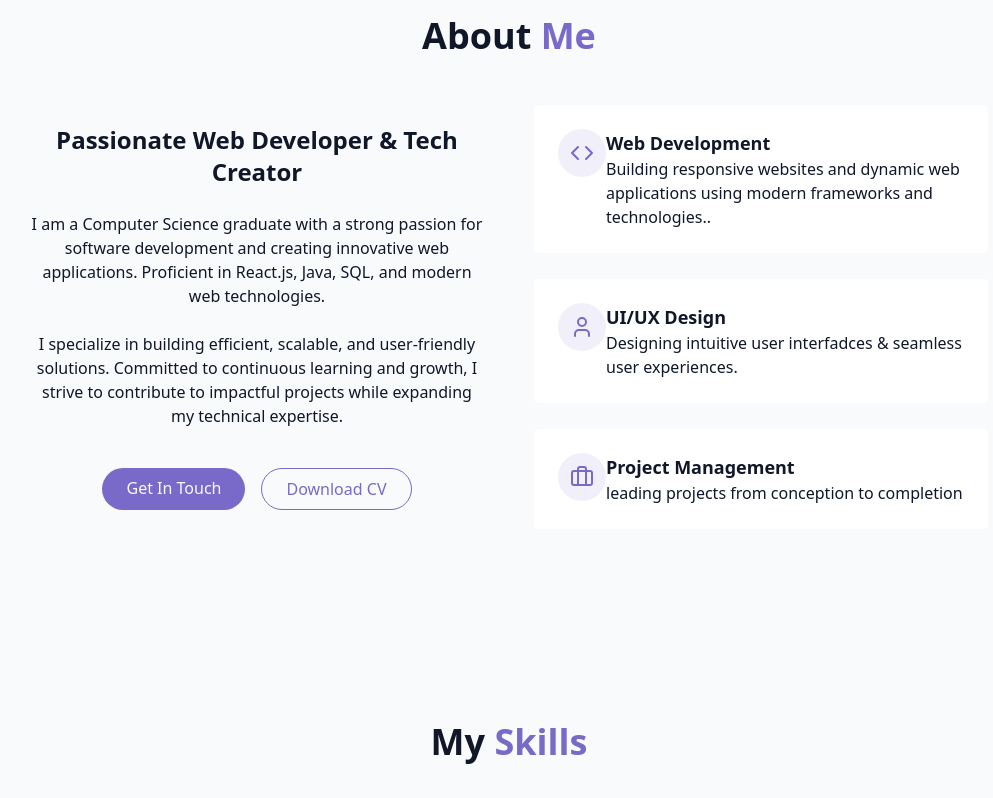
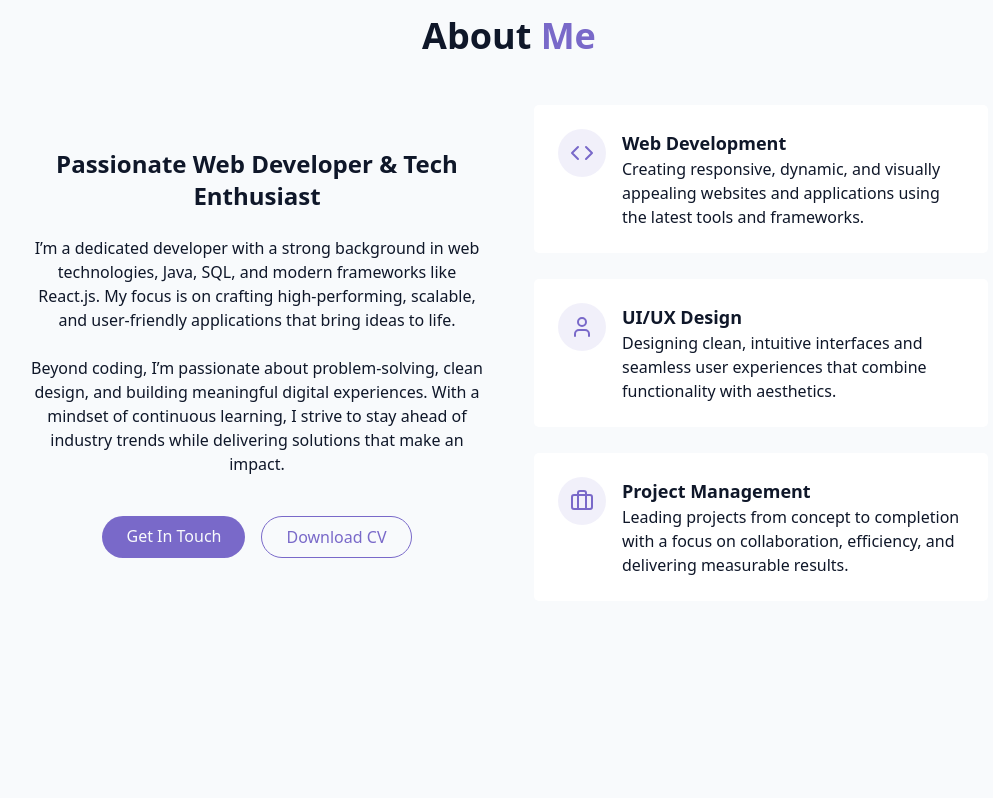
Before and after one commit to UzmaSulthana27/portfolio, a React (Vite) app: page / in a window 1280 px wide. Shown: the part 880-1678 px from the top of the page, without its empty margins (131-1124 px from the left). Built offline with nearby package versions, Linux system fonts and the light colour scheme.

Commit message:
Updated navbar component

```diff
--- a/src/components/AboutSection.jsx
+++ b/src/components/AboutSection.jsx
@@ -1,72 +1,97 @@
+
 import { Briefcase, Code, User } from "lucide-react";
+
 export const AboutSection = () => {
   return (
     <section id="about" className="py-24 px-4 relative">
       <div className="container mx-auto max-w-5xl">
         <h2 className="text-3xl md:text-4xl font-bold mb-12 text-center">
-          About <span className="text-primary ">Me</span>
+          About <span className="text-primary">Me</span>
         </h2>
 
         <div className="grid grid-cols-1 md:grid-cols-2 gap-12 items-center">
+          {/* Left Side - Intro */}
           <div className="space-y-6">
             <h3 className="text-2xl font-bold">
-              Passionate Web Developer & Tech Creator
+              Passionate Web Developer & Tech Enthusiast
             </h3>
             <p className="text-muted-foreground">
-              I am a Computer Science graduate with a strong passion for
-              software development and creating innovative web applications.
-              Proficient in React.js, Java, SQL, and modern web technologies.
+              I’m a dedicated developer with a strong background in{" "}
+              <span className="font-medium">web technologies, Java, SQL,</span>{" "}
+              and modern frameworks like React.js. My focus is on crafting{" "}
+              <span className="font-medium">
+                high-performing, scalable, and user-friendly applications
+              </span>{" "}
+              that bring ideas to life.
             </p>
             <p className="text-muted-foreground">
-              I specialize in building efficient, scalable, and user-friendly
-              solutions. Committed to continuous learning and growth, I strive
-              to contribute to impactful projects while expanding my technical
-              expertise.
+              Beyond coding, I’m passionate about problem-solving, clean design,
+              and building meaningful digital experiences. With a mindset of
+              continuous learning, I strive to stay ahead of industry trends
+              while delivering{" "}
+              <span className="font-medium">
+                solutions that make an impact
+              </span>
+              .
             </p>
             <div className="flex flex-col sm:flex-row gap-4 pt-4 justify-center">
               <a href="#contact" className="cosmic-button">
-                Get In Touch{" "}
+                Get In Touch
               </a>
               <a
-                href=""
+                href="#"
                 className="px-6 py-2 rounded-full border border-primary text-primary hover:bg-primary/10 transition-colors duration-300"
               >
-                {" "}
                 Download CV
               </a>
             </div>
           </div>
+
+          {/* Right Side - Highlights */}
           <div className="grid grid-cols-1 gap-6">
             <div className="gradient-border p-6 card-hover">
-              <div className="flex items-start ga--4">
+              <div className="flex items-start gap-4">
                 <div className="p-3 rounded-full bg-primary/10">
                   <Code className="h-6 w-6 text-primary" />
                 </div>
-                <div className="text-left ">
-                    <h4 className="font-semibold text-lg">Web Development</h4>
-                    <p className="text-muted-foreground"> Building responsive websites and dynamic web applications using modern frameworks and technologies..</p>
+                <div className="text-left">
+                  <h4 className="font-semibold text-lg">Web Development</h4>
+                  <p className="text-muted-foreground">
+                    Creating responsive, dynamic, and visually appealing
+                    websites and applications using the latest tools and
+                    frameworks.
+                  </p>
                 </div>
               </div>
             </div>
+
             <div className="gradient-border p-6 card-hover">
-              <div className="flex items-start ga--4">
+              <div className="flex items-start gap-4">
                 <div className="p-3 rounded-full bg-primary/10">
                   <User className="h-6 w-6 text-primary" />
                 </div>
-                 <div className="text-left ">
-                    <h4 className="font-semibold text-lg">UI/UX Design</h4>
-                    <p className="text-muted-foreground"> Designing intuitive user interfadces & seamless user experiences. </p>
+                <div className="text-left">
+                  <h4 className="font-semibold text-lg">UI/UX Design</h4>
+                  <p className="text-muted-foreground">
+                    Designing clean, intuitive interfaces and seamless user
+                    experiences that combine functionality with aesthetics.
+                  </p>
                 </div>
               </div>
             </div>
+
             <div className="gradient-border p-6 card-hover">
-              <div className="flex items-start ga--4">
+              <div className="flex items-start gap-4">
                 <div className="p-3 rounded-full bg-primary/10">
                   <Briefcase className="h-6 w-6 text-primary" />
                 </div>
-                  <div className="text-left ">
-                    <h4 className="font-semibold text-lg">Project Management</h4>
-                    <p className="text-muted-foreground"> leading projects from conception to completion  </p>
+                <div className="text-left">
+                  <h4 className="font-semibold text-lg">Project Management</h4>
+                  <p className="text-muted-foreground">
+                    Leading projects from concept to completion with a focus on
+                    collaboration, efficiency, and delivering measurable
+                    results.
+                  </p>
                 </div>
               </div>
             </div>
--- a/src/components/ContactSection.jsx
+++ b/src/components/ContactSection.jsx
@@ -28,7 +28,7 @@ export const ContactSection = () => {
         </p>
         <div className="grid grid-cols-1 md:grid-cols-2 gap-12">
           <div className="space-y-8">
-            <h3 className="text-2xl font-semibold mb=6">Contact Info</h3>
+            <h3 className="text-2xl font-semibold mb-6">Contact Info</h3>
             <div className="space-y-6 justify-center">
               <div className="flex items-start space-x-4">
                 <div className="p-3 rounded-full bg-primary/10">
@@ -73,9 +73,9 @@ export const ContactSection = () => {
               </div>
             </div>
           </div>
-          <div className="pt=8">
-            <h4 className="font-medium mb-4">Connect With Me</h4>
-            <div className="flex space-x-4 justify-center">
+          <div className="pt-8 md:pt-0">
+            <h4 className=" text-2xl font-medium mb-2">Connect With Me</h4>
+            <div className="flex space-x-4 justify-center mb-5">
               <a href="#" target="_blank">
                 <Linkedin />
               </a>
--- a/src/components/Footer.jsx
+++ b/src/components/Footer.jsx
@@ -1,10 +1,35 @@
-import { ArrowUp } from "lucide-react"
+// import { ArrowUp } from "lucide-react"
 
-export const Footer=()=>{
-    return <footer className="py-12 px-4 bg-card relative border-t border-border mt-12 pt-8 flex flex-wrap justify-between items-center">
-        <p className="text-sm text-muted-foreground "> &copy; {new Date().getFullYear()} UzmaTech.co , All rights reserved.</p>
-        <a href="#hero" className="p-2 rounded-full bg-primary/10 hover:bg-primary/20 text-primary transition-colors">
-            <ArrowUp size={20}/>
+// export const Footer=()=>{
+//     return <footer className="py-12 px-4 bg-card relative border-t border-border mt-12 pt-8 flex flex-wrap justify-between items-center">
+//         <p className="text-sm text-muted-foreground "> &copy; {new Date().getFullYear()} UzmaTech.co , All rights reserved.</p>
+//         <a href="#hero" className="p-2 rounded-full bg-primary/10 hover:bg-primary/20 text-primary transition-colors">
+//             <ArrowUp size={20}/>
+//         </a>
+//     </footer>
+// }
+
+import { ArrowUp } from "lucide-react";
+
+export const Footer = () => {
+  return (
+    <footer className="py-10 px-6 bg-gradient-to-r from-primary/10 via-card to-primary/10 relative border-t border-border mt-12">
+      <div className="container mx-auto flex flex-col md:flex-row items-center justify-between gap-6">
+        {/* Footer text */}
+        <p className="text-sm text-muted-foreground text-center md:text-left">
+          &copy; {new Date().getFullYear()}{" "}
+          <span className="font-semibold text-primary">UzmaTech.co</span> , All
+          rights reserved.
+        </p>
+
+        {/* Back to top button */}
+        <a
+          href="#hero"
+          className="p-3 rounded-full bg-primary text-white hover:bg-primary/80 transition-all shadow-md hover:shadow-lg animate-bounce"
+        >
+          <ArrowUp size={20} />
         </a>
+      </div>
     </footer>
-}
+  );
+};
--- a/src/components/HeroSection.jsx
+++ b/src/components/HeroSection.jsx
@@ -28,7 +28,7 @@ export const HeroSection = () => {
           </p>
 
           <div className="pt-4  opacity-0 animate-fade-in-delay-4">
-            <a  href="#Projects" className="cosmic-button">View My Work</a>
+            <a  href="#projects" className="cosmic-button">View My Work</a>
           </div>
         </div>
       </div>
--- a/src/components/Navbar.jsx
+++ b/src/components/Navbar.jsx
@@ -35,7 +35,7 @@ export const Navbar = () => {
           href="#herooo"
         >
           <span className="relative z-10">
-            <span className="text-glow text-foreground">UzmaTech</span>{" "}
+            <span className="text-glow text-foreground">Uzma Sulthana</span>{" "}
             Portfolio
           </span>
         </a>
--- a/src/components/ProjectsSection.jsx
+++ b/src/components/ProjectsSection.jsx
@@ -42,7 +42,7 @@ export const ProjectsSection = () => {
           Here are some of my recent projects.each project was carefully crafted
           with attention to detail,performance & user experience
         </p>
-        <div className="grid grid-cols-1 md:grid-cols-2 lg:grid-cols-3 gap_8">
+        <div className="grid grid-cols-1 md:grid-cols-2 lg:grid-cols-3 gap-2">
           {projects.map((project, key) => (
             <div
               key={key}
```
